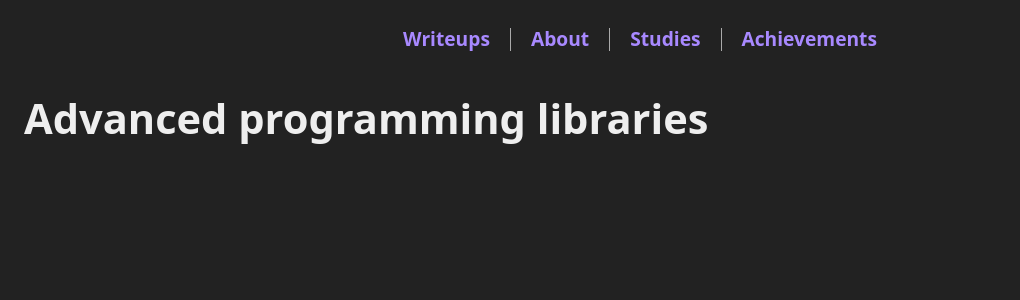
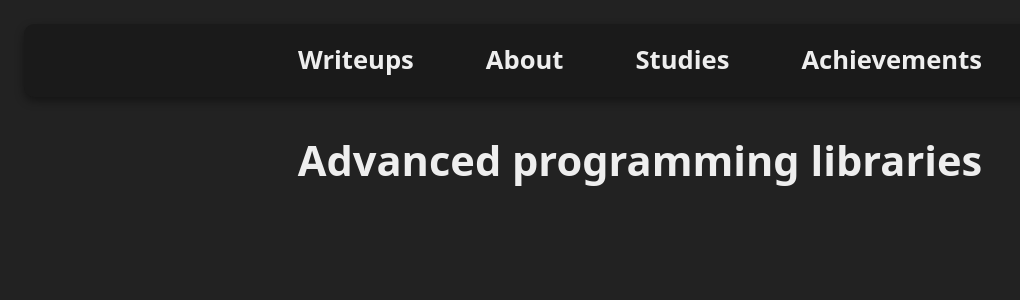
Before and after one commit to mrb3d1/mrb3d1.github.io, a Jekyll site: the page built from studies/advanced-programming-libraries/index.md, in a window 1280 px wide. Shown: the top 300 px of the page, without its empty margins (0-1020 px from the left). Built offline with Jekyll 4.4.1, drawn with Linux system fonts in a browser that asks for light colours; our own code applies the rules of GitHub Pages for plain Markdown files.

Commit message:
Update index.md

```diff
--- a/studies/advanced-programming-libraries/index.md
+++ b/studies/advanced-programming-libraries/index.md
@@ -1,27 +1,13 @@
+<link rel="stylesheet" href="/assets/style.css">
 
-<div style="display: flex; justify-content: center; align-items: center; flex-wrap: wrap; gap: 10px; font-size: 1.2rem; margin-bottom: 30px;">
-
-  <div style="padding: 0 10px;">
-    <a href="/writeups/" style="text-decoration: none; font-weight: bold;">Writeups</a>
-  </div>
-
-  <div style="border-left: 1px solid #aaa; height: 1.2em;"></div>
-
-  <div style="padding: 0 10px;">
-    <a href="/" style="text-decoration: none; font-weight: bold;">About</a>
-  </div>
-
-  <div style="border-left: 1px solid #aaa; height: 1.2em;"></div>
-
-  <div style="padding: 0 10px;">
-    <a href="/studies/" style="text-decoration: none; font-weight: bold;">Studies</a>
-  </div>
-
-  <div style="border-left: 1px solid #aaa; height: 1.2em;"></div>
-
-  <div style="padding: 0 10px;">
-    <a href="/achievements/" style="text-decoration: none; font-weight: bold;">Achievements</a>
-  </div>
+<div class="nav-menu">
+  <div class="nav-item"><a href="/writeups/">Writeups</a></div>
+  <div class="separator"></div>
+  <div class="nav-item"><a href="/">About</a></div>
+  <div class="separator"></div>
+  <div class="nav-item"><a href="/studies/">Studies</a></div>
+  <div class="separator"></div>
+  <div class="nav-item"><a href="/achievements/">Achievements</a></div>
 </div>
 
-# Advanced programming libraries
+<h1 style="text-align: center;">Advanced programming libraries</h1>
```
